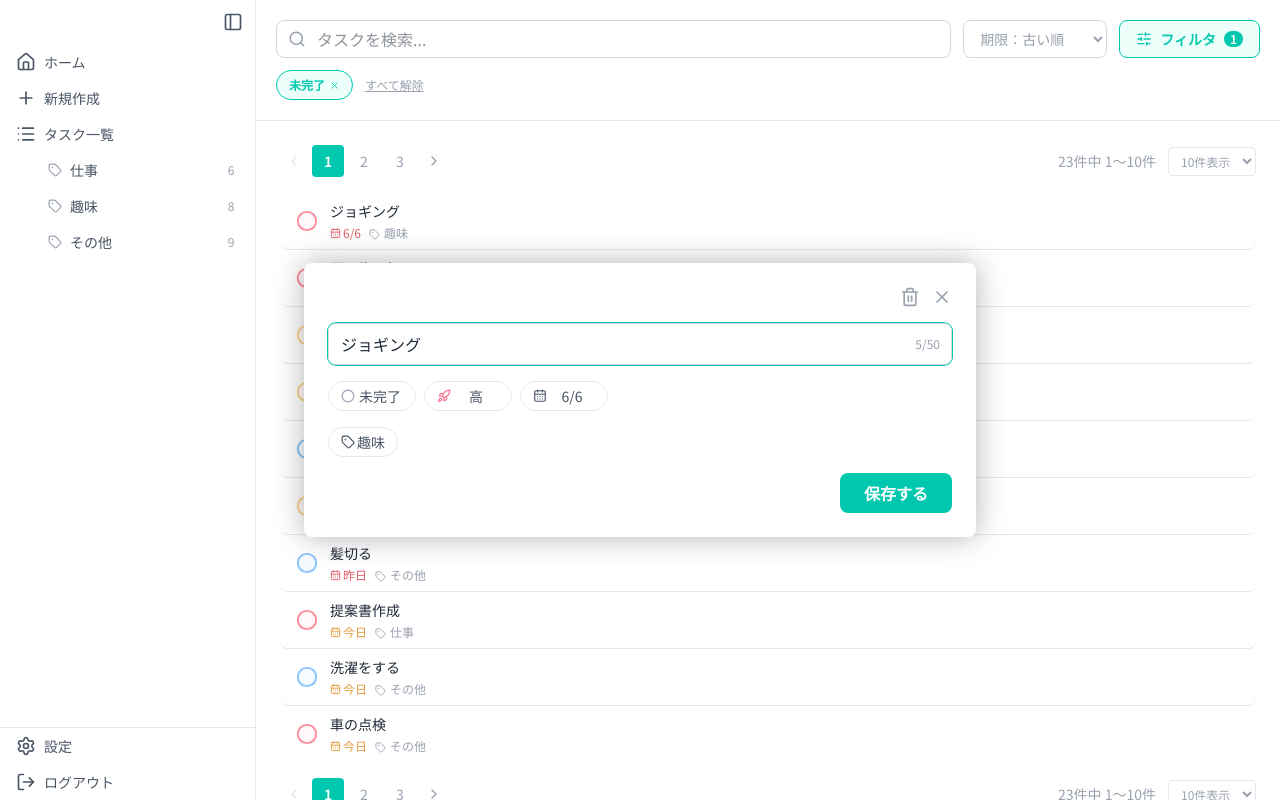
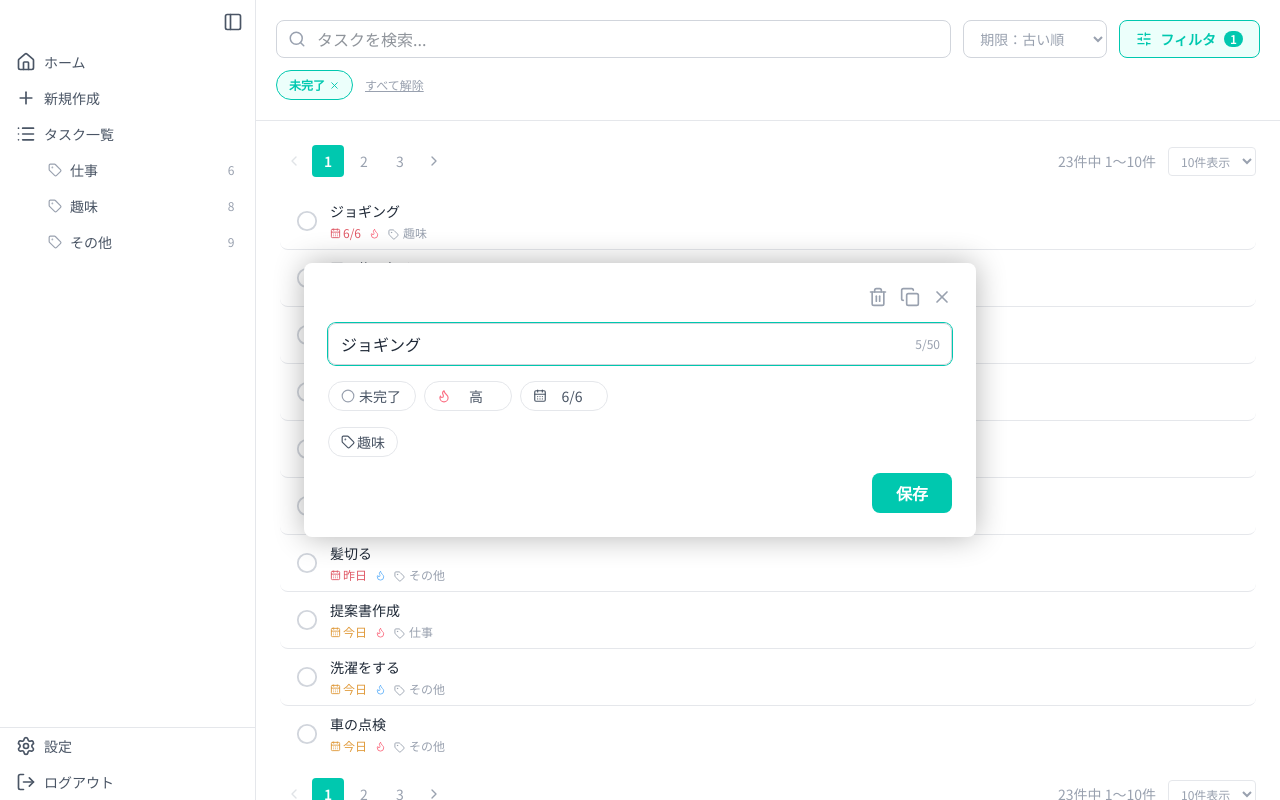
Before and after one commit to RyoAiba/task-board, a Next.js app: page /tasks in a window 1280 px wide. Both pictures are taken after a click on the button 768 px from the left and 221 px from the top of the page. Built offline with nearby package versions, Linux system fonts and the light colour scheme.

Commit message:
タスク複製と (タイトルなし) 対応、優先度UI整理

```diff
--- a/components/PriorityChip.tsx
+++ b/components/PriorityChip.tsx
@@ -1,7 +1,7 @@
 "use client"
 
 import { useRef, useState } from "react"
-import { Rocket } from "lucide-react"
+import { Flame } from "lucide-react"
 
 import { type Priority, PRIORITY_LABELS, PRIORITY_TEXT } from "../types"
 import { Chip } from "./Chip"
@@ -27,7 +27,7 @@ export function PriorityChip({ value, onChange }: Props) {
     <>
       <div ref={triggerRef} className="inline-block">
         <Chip
-          icon={Rocket}
+          icon={Flame}
           iconClassName={value ? PRIORITY_TEXT[value] : "text-gray-400"}
           label={value ? PRIORITY_LABELS[value] : "優先度"}
           labelClassName={value ? "text-gray-600" : "text-gray-400"}
@@ -47,7 +47,7 @@ export function PriorityChip({ value, onChange }: Props) {
                 onClick={() => { onChange(opt.value); setOpen(false) }}
                 className={`w-full flex items-center gap-2 px-3 py-1.5 rounded text-sm text-left transition-colors ${selected ? "bg-gray-50" : "hover:bg-gray-50"}`}
               >
-                <Rocket size={14} className={opt.value ? PRIORITY_TEXT[opt.value] : "text-gray-300"} />
+                <Flame size={14} className={opt.value ? PRIORITY_TEXT[opt.value] : "text-gray-300"} />
                 <span className={`text-gray-600 ${selected ? "font-medium" : ""}`}>{opt.label}</span>
               </button>
             )
--- a/components/TaskCard.tsx
+++ b/components/TaskCard.tsx
@@ -1,12 +1,11 @@
 "use client"
 
 import { memo } from "react"
-import { CalendarDays, CheckCircle, Circle } from "lucide-react"
+import { CalendarDays, CheckCircle, Circle, Flame } from "lucide-react"
 
 import { useTaskModal } from "../contexts/TaskModalContext"
-import { type Label, type Task } from "../types"
+import { type Label, type Task, PRIORITY_TEXT } from "../types"
 import { getDueDateInfo } from "../utils/dueDate"
-import { getPriorityCircleClass } from "../utils/priority"
 import { LabelBadge } from "./LabelBadge"
 
 type TaskCardProps = {
@@ -18,7 +17,7 @@ type TaskCardProps = {
 export const TaskCard = memo(function TaskCard({ task, label, onToggle }: TaskCardProps) {
   const { openEdit } = useTaskModal()
   const dueDateInfo = getDueDateInfo(task.dueDate, task.completed)
-  const priorityClass = getPriorityCircleClass(task.priority)
+  const displayTitle = task.title || "(タイトルなし)"
 
   return (
     <div className="group/card relative px-4 py-2 rounded-lg hover:bg-gray-50 transition-colors">
@@ -27,27 +26,30 @@ export const TaskCard = memo(function TaskCard({ task, label, onToggle }: TaskCa
           onClick={() => onToggle(task.id)}
           className="group/toggle relative z-10 flex-shrink-0 flex items-center justify-center p-1 -m-1 cursor-pointer bg-transparent"
         >
-          <span className={`flex items-center rounded-full transition-colors ${priorityClass}`}>
-            {task.completed ? (
-              <CheckCircle size={22} />
-            ) : (
-              <>
-                <Circle size={22} className="block group-hover/toggle:hidden" />
-                <CheckCircle size={22} className="hidden group-hover/toggle:block" />
-              </>
-            )}
-          </span>
+          {task.completed ? (
+            <CheckCircle size={22} className="text-gray-400" />
+          ) : (
+            <span className="flex items-center text-gray-300 group-hover/toggle:text-gray-400 transition-colors">
+              <Circle size={22} className="block group-hover/toggle:hidden" />
+              <CheckCircle size={22} className="hidden group-hover/toggle:block" />
+            </span>
+          )}
         </button>
 
         <button
           onClick={() => openEdit(task.id)}
           className="absolute inset-0 cursor-pointer"
-          aria-label={`${task.title}を編集`}
+          aria-label={`${displayTitle}を編集`}
         />
 
         <div className="flex-1 min-w-0">
-          <span className={`block text-sm truncate ${task.completed ? "text-gray-400 line-through" : ""}`}>
-            {task.title}
+          <span className={`block text-sm truncate ${task.completed
+            ? "text-gray-400 line-through"
+            : !task.title
+              ? "text-gray-400"
+              : ""
+            }`}>
+            {displayTitle}
           </span>
           <div className="flex items-center gap-2 mt-1 flex-wrap">
             {dueDateInfo && (
@@ -56,6 +58,9 @@ export const TaskCard = memo(function TaskCard({ task, label, onToggle }: TaskCa
                 {dueDateInfo.label}
               </span>
             )}
+            {task.priority && (
+              <Flame size={11} className={PRIORITY_TEXT[task.priority]} />
+            )}
             {label && <LabelBadge label={label} />}
           </div>
         </div>
--- a/components/TaskForm.tsx
+++ b/components/TaskForm.tsx
@@ -1,7 +1,7 @@
 "use client"
 
 import { useState } from "react"
-import { Trash2, X } from "lucide-react"
+import { Copy, Trash2, X } from "lucide-react"
 
 import { useLabels } from "../contexts/LabelsContext"
 import { type Priority } from "../types"
@@ -26,10 +26,11 @@ type Props = {
   initialValues?: FormValues
   onSave: (data: FormValues) => void
   onDelete?: () => void
+  onDuplicate?: () => void
   onCancel: () => void
 }
 
-export function TaskForm({ mode, initialValues, onSave, onDelete, onCancel }: Props) {
+export function TaskForm({ mode, initialValues, onSave, onDelete, onDuplicate, onCancel }: Props) {
   const { labels } = useLabels()
 
   const [title, setTitle] = useState(initialValues?.title ?? "")
@@ -38,6 +39,8 @@ export function TaskForm({ mode, initialValues, onSave, onDelete, onCancel }: Pr
   const [dueDate, setDueDate] = useState(initialValues?.dueDate ?? "")
   const [completed, setCompleted] = useState(initialValues?.completed ?? false)
   const [showDeleteDialog, setShowDeleteDialog] = useState(false)
+
+  const submitLabel = mode === "create" ? "追加" : "保存"
 
   const handleSave = () => {
     onSave({ title: title.trim(), priority, labelId, dueDate, completed })
@@ -55,6 +58,16 @@ export function TaskForm({ mode, initialValues, onSave, onDelete, onCancel }: Pr
             aria-label="削除"
           >
             <Trash2 size={20} />
+          </button>
+        )}
+        {mode === "edit" && onDuplicate && (
+          <button
+            type="button"
+            onClick={onDuplicate}
+            className="text-gray-400 hover:text-brand-500 transition-colors cursor-pointer"
+            aria-label="複製"
+          >
+            <Copy size={20} />
           </button>
         )}
         <button
@@ -102,7 +115,7 @@ export function TaskForm({ mode, initialValues, onSave, onDelete, onCancel }: Pr
           onClick={handleSave}
           className="md:hidden flex-shrink-0 py-1.5 px-4 bg-brand-500 text-white text-sm font-semibold rounded-lg hover:opacity-90 transition-colors cursor-pointer"
         >
-          保存
+          {submitLabel}
         </button>
       </div>
 
@@ -113,7 +126,7 @@ export function TaskForm({ mode, initialValues, onSave, onDelete, onCancel }: Pr
           onClick={handleSave}
           className="py-2 px-6 bg-brand-500 text-white font-semibold rounded-lg hover:opacity-90 transition-colors cursor-pointer"
         >
-          保存する
+          {submitLabel}
         </button>
       </div>
 
--- a/components/TaskModal.tsx
+++ b/components/TaskModal.tsx
@@ -11,6 +11,7 @@ import { TaskForm } from "./TaskForm"
 import type { Task } from "../types"
 
 const ANIMATION_DURATION_MS = 200
+const DUPLICATE_DELAY_MS = 100
 
 type FormValues = {
   title: string
@@ -31,7 +32,7 @@ function toFormValues(task: Partial<Task>): FormValues {
 }
 
 export function TaskModal() {
-  const { state, close } = useTaskModal()
+  const { state, close, openCreate } = useTaskModal()
   const { addTask, updateTask, deleteTask, getTaskById } = useTasks()
   const { showToast } = useToast()
 
@@ -39,7 +40,6 @@ export function TaskModal() {
   const [mounted, setMounted] = useState(false)
   const [animateIn, setAnimateIn] = useState(false)
 
-  // 退場アニメーション中も最後のopen状態をrenderするため、別state で保持
   const [renderState, setRenderState] = useState<TaskModalState>(state)
   if (state.mode !== "closed" && state !== renderState) {
     setRenderState(state)
@@ -113,6 +113,24 @@ export function TaskModal() {
     }
     : undefined
 
+  const handleDuplicate = renderState.mode === "edit"
+    ? () => {
+      const task = getTaskById(renderState.taskId)
+      if (!task) return
+      close()
+      setTimeout(() => {
+        openCreate({
+          initialValues: {
+            title: task.title,
+            priority: task.priority,
+            labelId: task.labelId,
+            dueDate: task.dueDate,
+          },
+        })
+      }, DUPLICATE_DELAY_MS)
+    }
+    : undefined
+
   return (
     <Overlay onBackdropClick={close} bottomSheetOnMobile>
       <div
@@ -129,6 +147,7 @@ export function TaskModal() {
           initialValues={initialValues}
           onSave={handleSave}
           onDelete={handleDelete}
+          onDuplicate={handleDuplicate}
           onCancel={close}
         />
       </div>
--- a/types/index.ts
+++ b/types/index.ts
@@ -23,6 +23,7 @@ export const DEFAULT_LABELS: Label[] = [
   { id: "cat_3", name: "その他", order: 3 },
 ]
 
+// Priority
 export const PRIORITY_LABELS: Record<Priority, string> = {
   high: "高",
   medium: "中",
@@ -35,23 +36,18 @@ export const PRIORITY_ORDER: Record<Priority, number> = {
   low: 2,
 }
 
+export const PRIORITY_PRIMARY: Record<Priority, string> = {
+  high: "bg-priority-high",
+  medium: "bg-priority-medium",
+  low: "bg-priority-low",
+}
+
 export const PRIORITY_TEXT: Record<Priority, string> = {
   high: "text-priority-high",
   medium: "text-priority-medium",
   low: "text-priority-low",
 }
 
+// Pagination
 export const PAGE_SIZE_OPTIONS = [10, 30] as const
 export type PageSize = typeof PAGE_SIZE_OPTIONS[number]
-
-export const PRIORITY_PRIMARY: Record<Priority, string> = {
-  high: "bg-priority-high",
-  medium: "bg-priority-medium",
-  low: "bg-priority-low",
-}
-
-export const PRIORITY_SOFT: Record<Priority, string> = {
-  high: "bg-priority-high/5 text-priority-high/80",
-  medium: "bg-priority-medium/5 text-priority-medium/80",
-  low: "bg-priority-low/5 text-priority-low/80",
-}
--- a/utils/priority.ts
+++ /dev/null
@@ -1,6 +0,0 @@
-import { Priority, PRIORITY_SOFT } from "../types"
-
-export const getPriorityCircleClass = (priority: Priority | undefined) => {
-  if (!priority) return "text-gray-300"
-  return PRIORITY_SOFT[priority]
-}
```
Also changed, not shown: components/WeeklyCalendarDesktop.tsx (+17 -7 lines), components/WeeklyCalendarMobile.tsx (+17 -7 lines).
